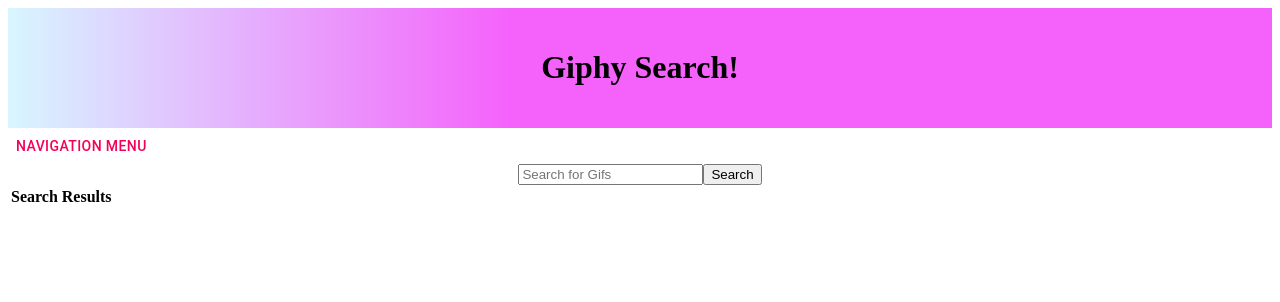
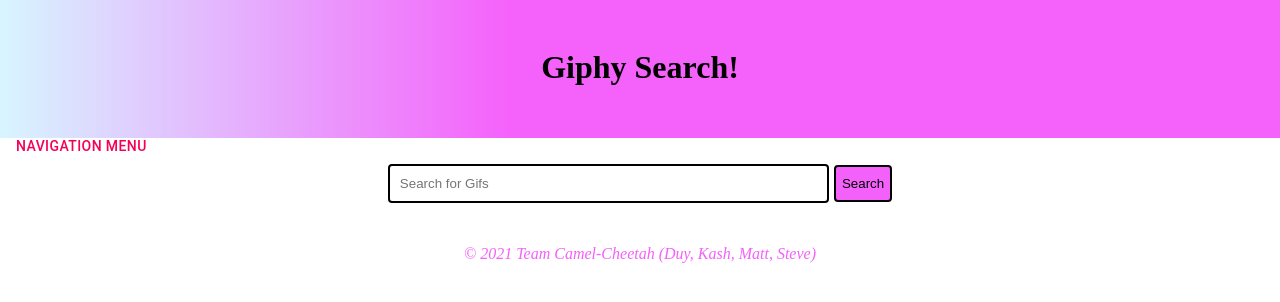
Before and after one commit to stevesavstrom/group-giphy-saga-project, a React app: page / in a window 1280 px wide. Built offline with nearby package versions, Linux system fonts and the light colour scheme.

Commit message:
final push before demo

```diff
--- a/src/components/App/App.css
+++ b/src/components/App/App.css
@@ -5,8 +5,36 @@
     rgba(215, 246, 255, 1) 0%,
     rgba(245, 97, 251, 1) 40%
   );
-  padding: 20px;
+  padding: 30px;
+  margin: -10px;
   text-align: center;
+}
+
+.Copyright {
+	text-align: center;
+	font-style: italic;
+	padding-top: 20px;
+	color: #F460FA;
+}
+
+.Search {
+	width: 33%;
+	padding: 10px;
+	border: 2px solid black;
+	border-radius: 4px;
+}
+
+.searchButton {
+	height: 37px;
+	margin-left: 5px;
+	border: 2px solid black;
+	border-radius: 4px;
+	background-color: #F460FA;
+}
+
+.searchButton:hover {
+	background-color: #fca7ff;
+	cursor: pointer;
 }
 
 /* input {
--- a/src/components/App/App.js
+++ b/src/components/App/App.js
@@ -30,7 +30,7 @@
           <Route path="/favorites" exact>
            <Favorite />
           </Route>
-
+      <p className="Copyright">© 2021 Team Camel-Cheetah (Duy, Kash, Matt, Steve)</p>
       </div>
     </Router>
   );
--- a/src/components/Search/Search.jsx
+++ b/src/components/Search/Search.jsx
@@ -36,18 +36,19 @@
       <form onSubmit={getSearchResults}>
         <center>
         <input
+            className="Search"
             value={search}
             onChange={handleSearchChange}
             placeholder="Search for Gifs"
           />
-          <button type="submit">Search</button>
+          <button className="searchButton" type="submit">Search</button>
       </center>
       </form>
 
       <table>
         <thead>
           <tr>
-            <th>Search Results</th>
+            <th></th>
           </tr>
         </thead>
         <tbody>
```
